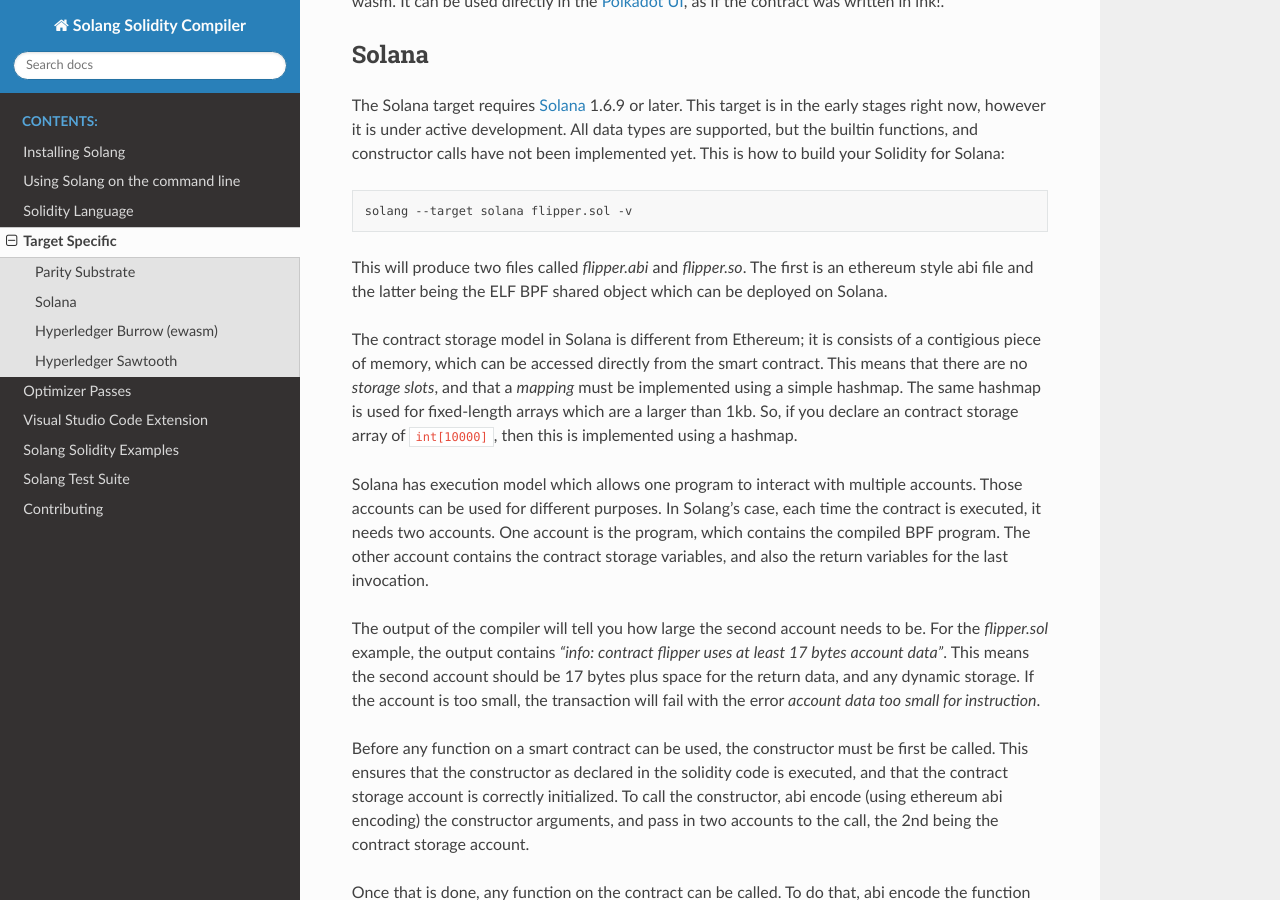
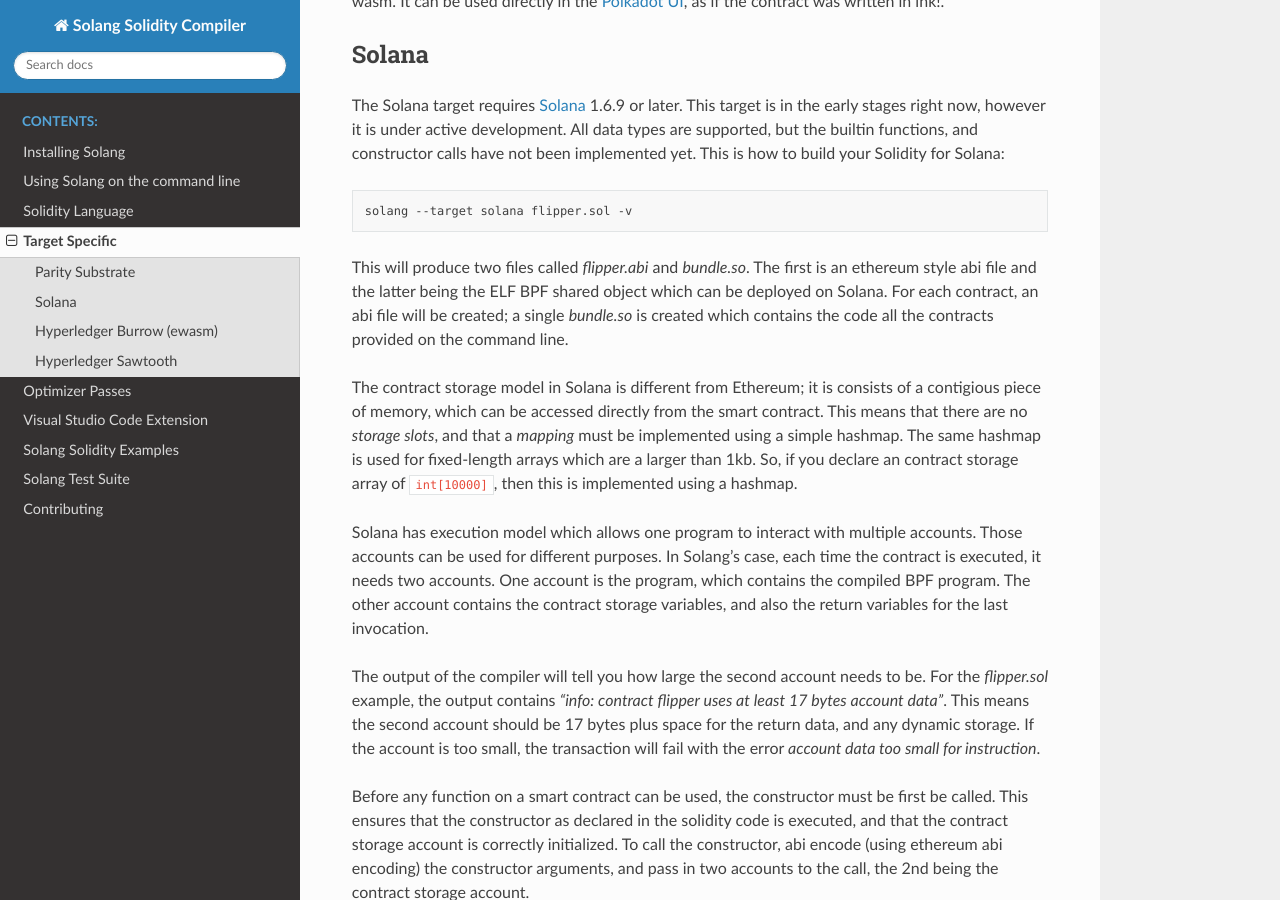
Before and after one commit to hyperledger-solang/solang, a Sphinx documentation site: the page built from docs/targets.rst, in a window 1280 px wide and 900 px high, scrolled down 655 px. Built offline with Sphinx 7.4.7 and the Read the Docs theme 2.0.0, drawn with Linux system fonts in a browser that asks for light colours.

```diff
--- a/docs/targets.rst
+++ b/docs/targets.rst
@@ -38,8 +38,9 @@
 
   solang --target solana flipper.sol -v
 
-This will produce two files called `flipper.abi` and `flipper.so`. The first is an ethereum style abi file and the latter being
-the ELF BPF shared object which can be deployed on Solana.
+This will produce two files called `flipper.abi` and `bundle.so`. The first is an ethereum style abi file and the latter being
+the ELF BPF shared object which can be deployed on Solana. For each contract, an abi file will be created; a single `bundle.so`
+is created which contains the code all the contracts provided on the command line.
 
 The contract storage model in Solana is different from Ethereum; it is consists of a contigious piece of memory, which can be
 accessed directly from the smart contract. This means that there are no `storage slots`, and that a `mapping` must be implemented
```
Also changed, not shown: CHANGELOG.md (+2 -0 lines), 1 other file.
